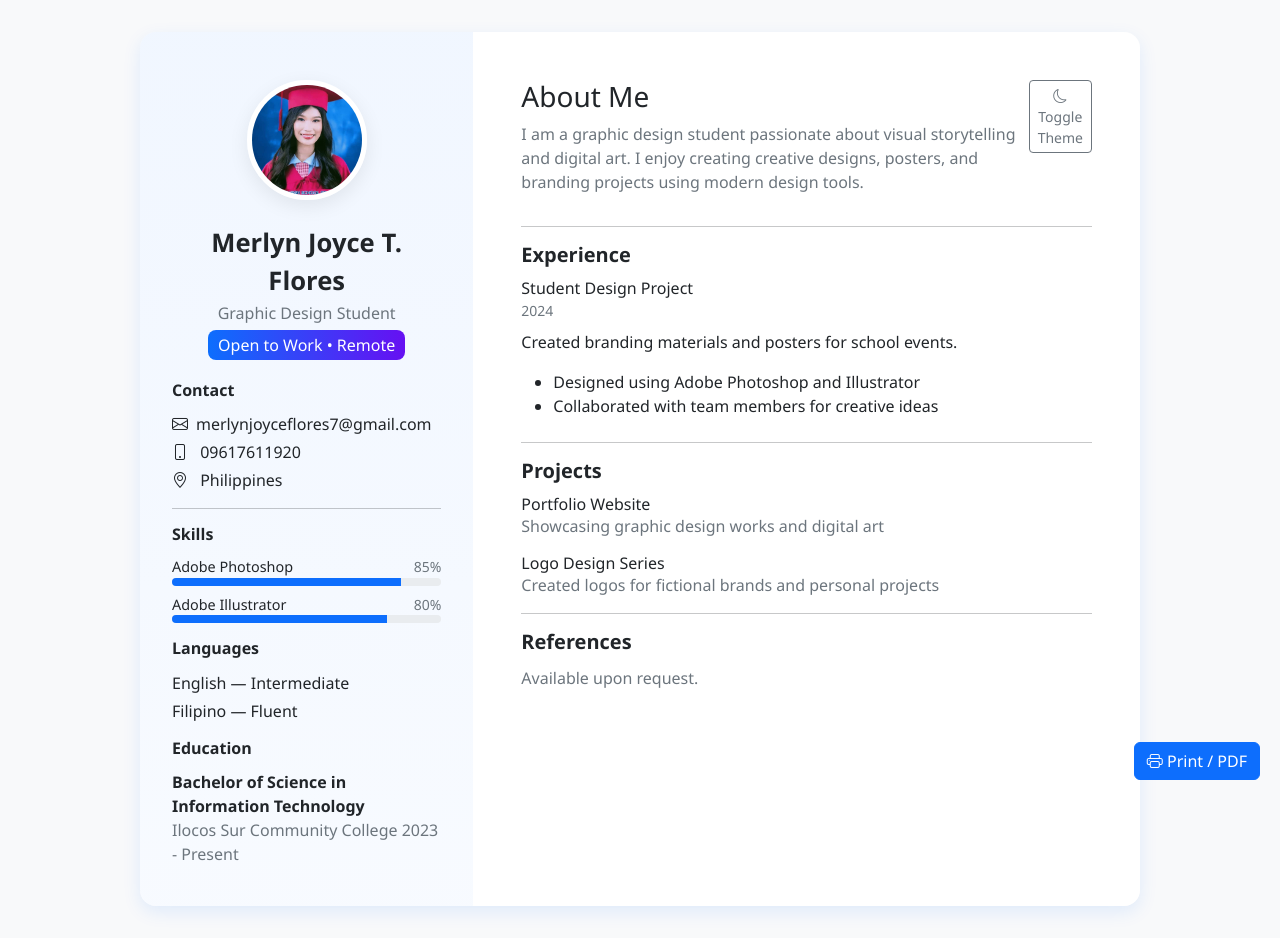
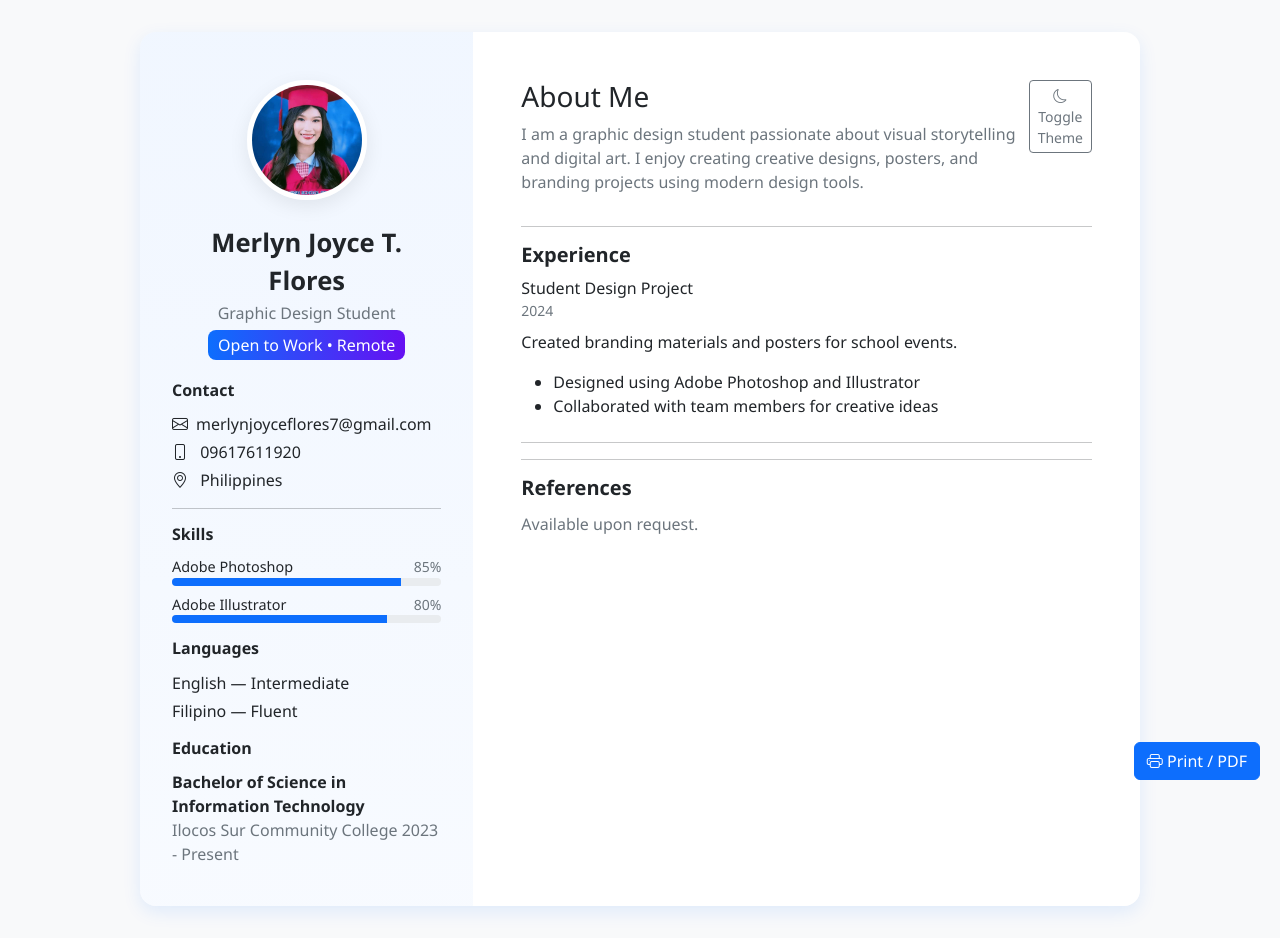
Before and after one commit to meRlyn1jf/resume, a plain HTML site: page index.html in a window 1280 px wide. Drawn offline with nearby package versions, Linux system fonts and the light colour scheme.

Commit message:
Update index.html

```diff
--- a/index.html
+++ b/index.html
@@ -192,20 +192,6 @@
 
         <hr>
 
-        <section>
-          <h5 class="section-title">Projects</h5>
-
-          <div class="mb-3">
-            <h6 class="mb-0">Portfolio Website</h6>
-            <p class="muted mb-1">Showcasing graphic design works and digital art</p>
-          </div>
-
-          <div class="mb-3">
-            <h6 class="mb-0">Logo Design Series</h6>
-            <p class="muted mb-1">Created logos for fictional brands and personal projects</p>
-          </div>
-
-        </section>
 
         <hr>
 
```
